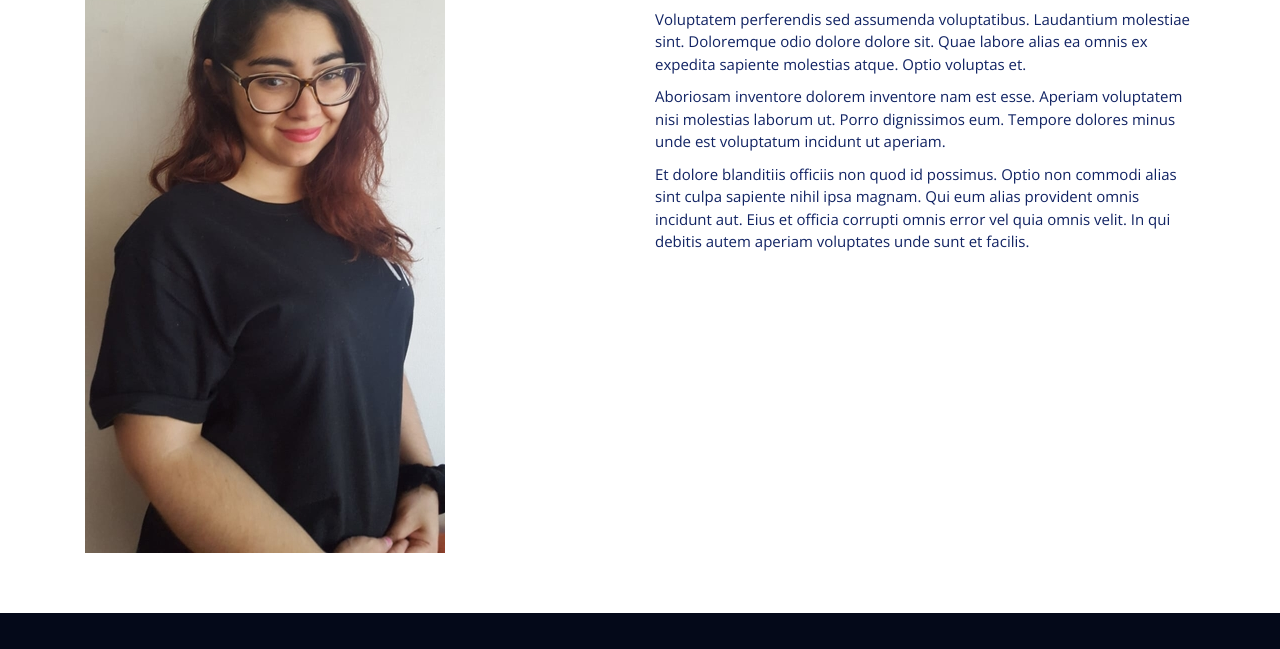
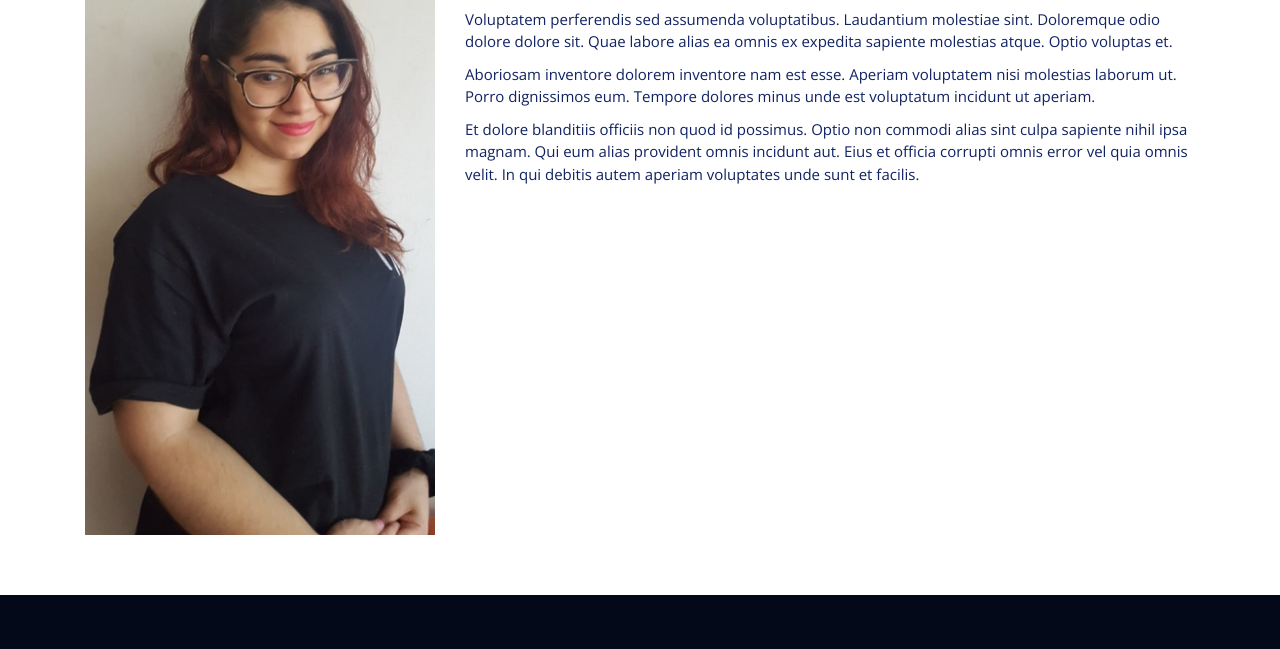
Before and after one commit to Bneya/caminocontigopage, a plain HTML site: page almendra.html in a window 1280 px wide. Shown: the part 377-1026 px from the top of the page. Drawn offline with nearby package versions, Linux system fonts and the light colour scheme.

Commit message:
Resize images

```diff
--- a/almendra.html
+++ b/almendra.html
@@ -78,11 +78,11 @@
         </div>
 
         <div class="row">
-          <div class="col-md-6">
+          <div class="col-md-4">
             <img src="img/team/almendra-rez.jpg" alt="Speaker 1" class="img-fluid">
           </div>
 
-          <div class="col-md-6">
+          <div class="col-md-8">
             <div class="details">
               <h2>Almendra Chamorro</h2>
               <div class="social">
```
Also changed, not shown: claudia.html (+2 -2 lines), tamara2.html (+2 -2 lines), 1 other file.
